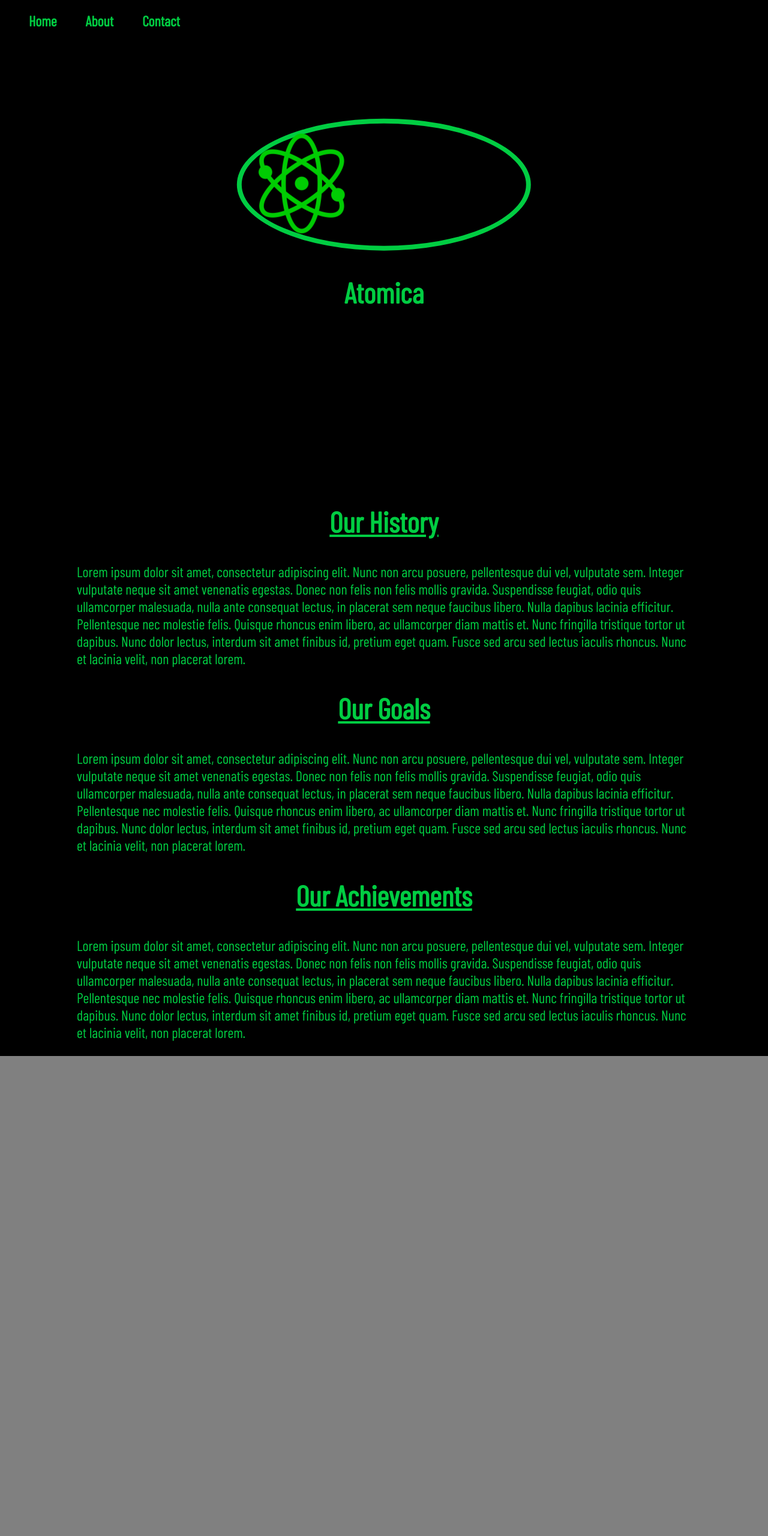
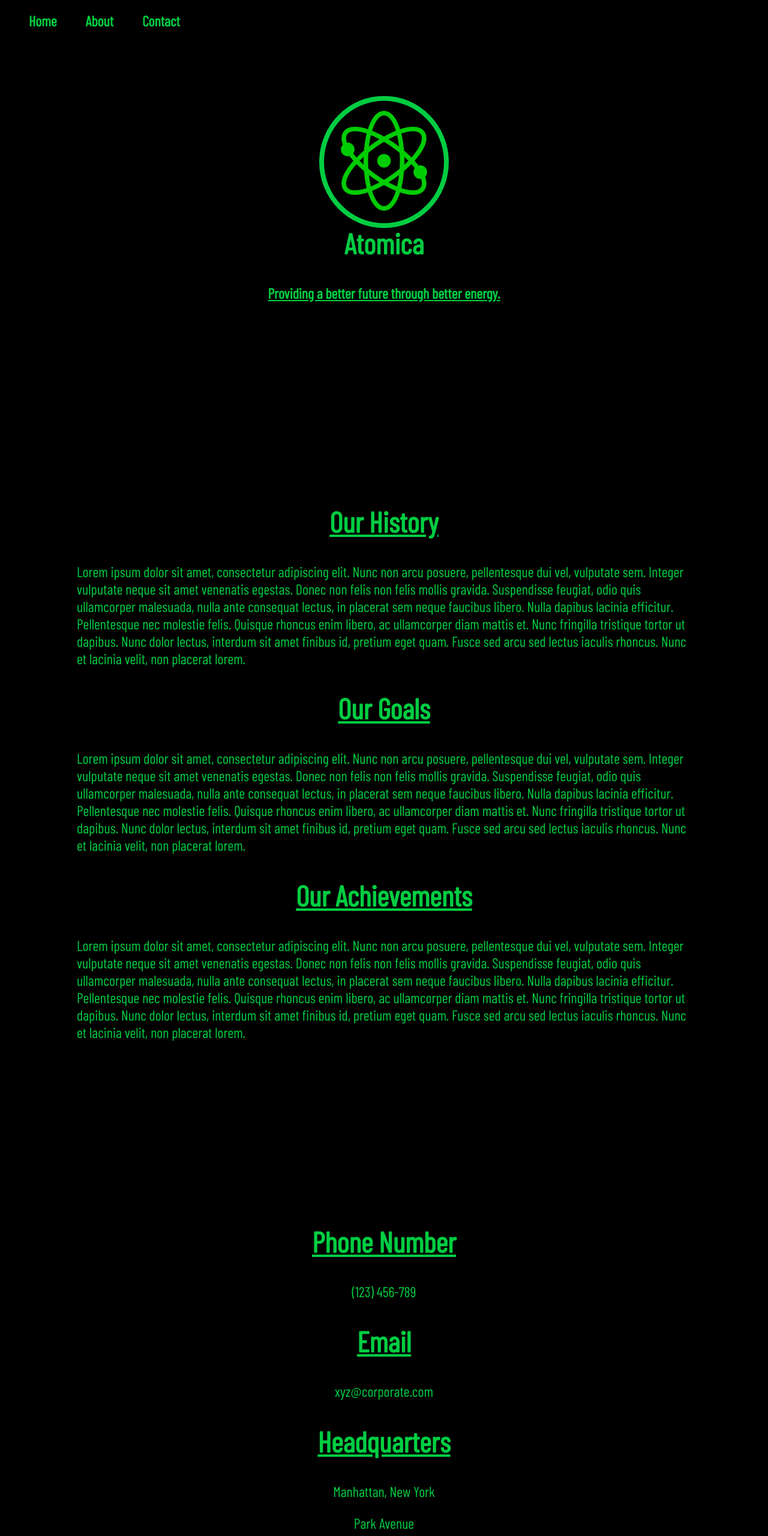
Before and after one commit to MakeItMike/front-end, a plain HTML site: page public/index.html in a window 1280 px wide. Shown: the whole page at 60% size. Drawn offline with nearby package versions, Linux system fonts and the light colour scheme.

Commit message:
Contact page added.

```diff
--- a/public/index.html
+++ b/public/index.html
@@ -31,11 +31,11 @@
                 <div id="image-circle">
                     <img src="images/atomic-green.png" id="image">
                 </div>
+            </div>
 
-                <div id="company-info">
-                    <h1 id="company-name">Atomica</h1>
-                    <h1 id="company-slogan">Providing a better future through better energy.</h1>
-                </div>
+            <div id="company-info">
+                <h1 id="company-name">Atomica</h1>
+                <h1 id="company-slogan">Providing a better future through better energy.</h1>
             </div>
         </section>
 
@@ -81,7 +81,15 @@
 
         <section class="page-body-3" id="contact">
             <div id="contact-element">
+                <h1 class="contact-title">Phone Number</h1>
+                <p class="contact-info">(123) 456-789</p>
 
+                <h1 class="contact-title">Email</h1>
+                <p class="contact-info"><a class="email" href="mailto:someone@yoursite.com">xyz@corporate.com</a></p>
+
+                <h1 class="contact-title">Headquarters</h1>
+                <p class="contact-info">Manhattan, New York</p>
+                <p class="contact-info">Park Avenue</p>
             </div>
         </section>
     </main>
--- a/public/script.js
+++ b/public/script.js
@@ -23,6 +23,7 @@ function bars() {
 	}
 }
 
+
 //———————————————————————————————————————//
 // SECTION Sockets                       //
 //———————————————————————————————————————//
--- a/public/style.css
+++ b/public/style.css
@@ -13,7 +13,6 @@ body, html {
     width: 100%;
     height: 100%;
     margin: 0;
-
 }
 
 main {
@@ -106,13 +105,33 @@ main {
 /* SECTION Page 3 */
 .page-body-3 {
     position:    absolute;
-    top:         220%;
+    top:         250%;
     height:      100%;
     width:       100%;
     color:       white;
-    background: grey;
+    background:  black;
     font-family: var(--page-font);
     color:       var(--text-color-3);
+}
+
+.contact-title {
+    font-size: 3em;
+    text-align: center;
+    text-decoration: underline;
+}
+
+.contact-info {
+    font-size: 1.5em;
+    text-align: center;
+}
+
+.email {
+    text-decoration: none;
+    color: var(--text-color-3)
+}
+
+.email:hover {
+    text-decoration: underline;
 }
 
 /*———————————————————————————————————————*/
@@ -128,9 +147,17 @@ main {
 #intro-element {
     position:  fixed;
     left:      50%;
-    top:       50%;
-    transform: translate(-50%, -50%);
-    animation: fadeIn 4s;
+    top:       20%;
+    transform: translate(-50%);
+}
+
+#company-info {
+    position:    absolute;
+    top:         42%;
+    width:       100%;
+    text-align:  center;
+    color:       var(--text-color-3);
+    font-family: var(--page-font);
 }
 
 #image-circle {
@@ -142,8 +169,9 @@ main {
     filter: brightness(0.8);
 }
 
-#company-info {
-    width: 100%;
+#company-slogan {
+    text-decoration: underline;
+    font-size: 1.5em;
 }
 
 #company-name {
@@ -157,20 +185,20 @@ main {
 
 /* SECTION Page 2 */
 #about-element {
-    position: absolute;
-    left: 50%;
+    position:  absolute;
+    left:      50%;
     transform: translate(-50%);
-    width:  80%;
-    height: 100%;
+    width:     80%;
+    height:    100%;
 }
 
 /* SECTION Page 3 */
 #contact-element {
-    position: absolute;
-    left: 50%;
+    position:  absolute;
+    left:      50%;
     transform: translate(-50%);
-    width: 80%;
-    height: 100%;
+    width:     80%;
+    height:    100%;
 }
 
 /*———————————————————————————————————————*/
```
Lines whose indentation alone changed are shown as unchanged.
